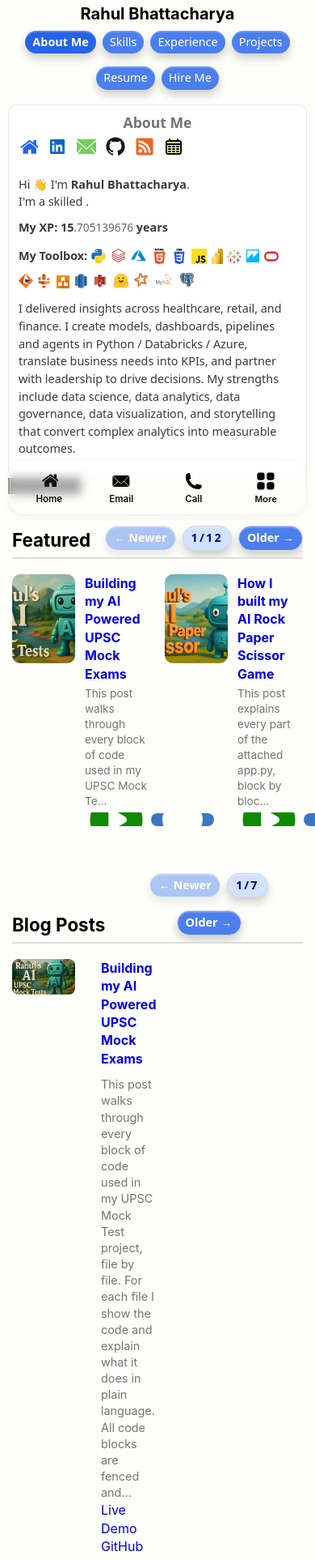
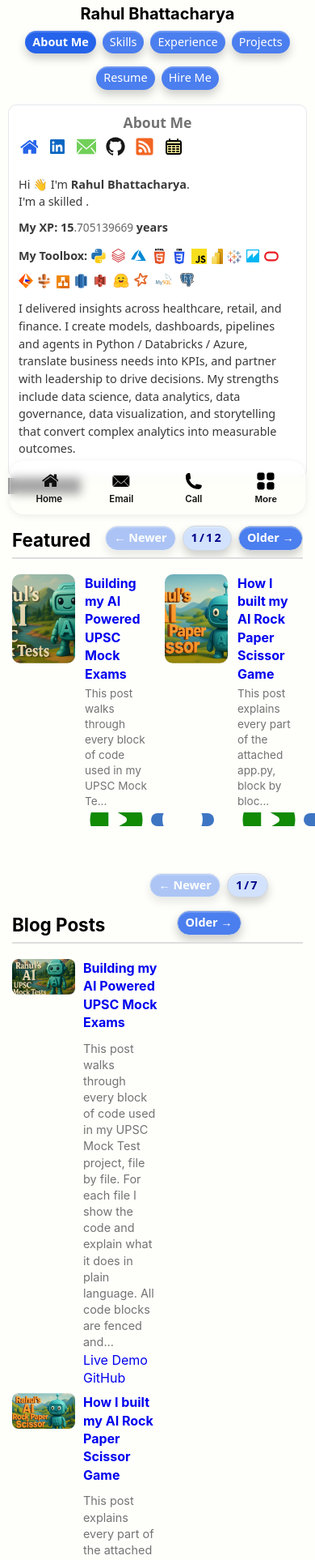
Before and after one commit to RahulBhattacharya1/RahulBhattacharya1.github.io, a Jekyll site: the page built from index.html, in a window 390 px wide, cut to the strip 255-2181 px from the top of the page. Shown: the whole strip at 81% size. Built offline with Jekyll 4.4.1, drawn with Linux system fonts in a browser that asks for light colours; the list of posts is cut into pages by our own code; grey boxes are pictures that could not be loaded.

Commit message:
Update index.html

```diff
--- a/index.html
+++ b/index.html
@@ -258,21 +258,19 @@
     margin:0.3rem 0 0 !important;  /* small, consistent */
     line-height:1.4 !important;
   }
+
+    section.posts .post-strip .post-item {
+    display: flex !important;        /* image left, text right */
+    align-items: flex-start;
+    gap: 12px;
+    width: 100% !important;
+    min-width: 0 !important;         /* defeats horizontal strip min-widths */
+    margin: 0 !important;
+  }
+
 }
 
-@media (max-width: 720px) {
-  /* shrink thumbnail so text has room */
-  section.posts .post-strip .thumb {
-    flex: 0 0 100px !important;  /* was 170px */
-    max-width: 100px !important;
-  }
 
-  /* allow text to fill the rest */
-  section.posts .post-strip .post-text {
-    flex: 1 1 auto !important;
-    min-width: 0 !important;     /* prevents squishing */
-  }
-}
 
 </style>
 
```
